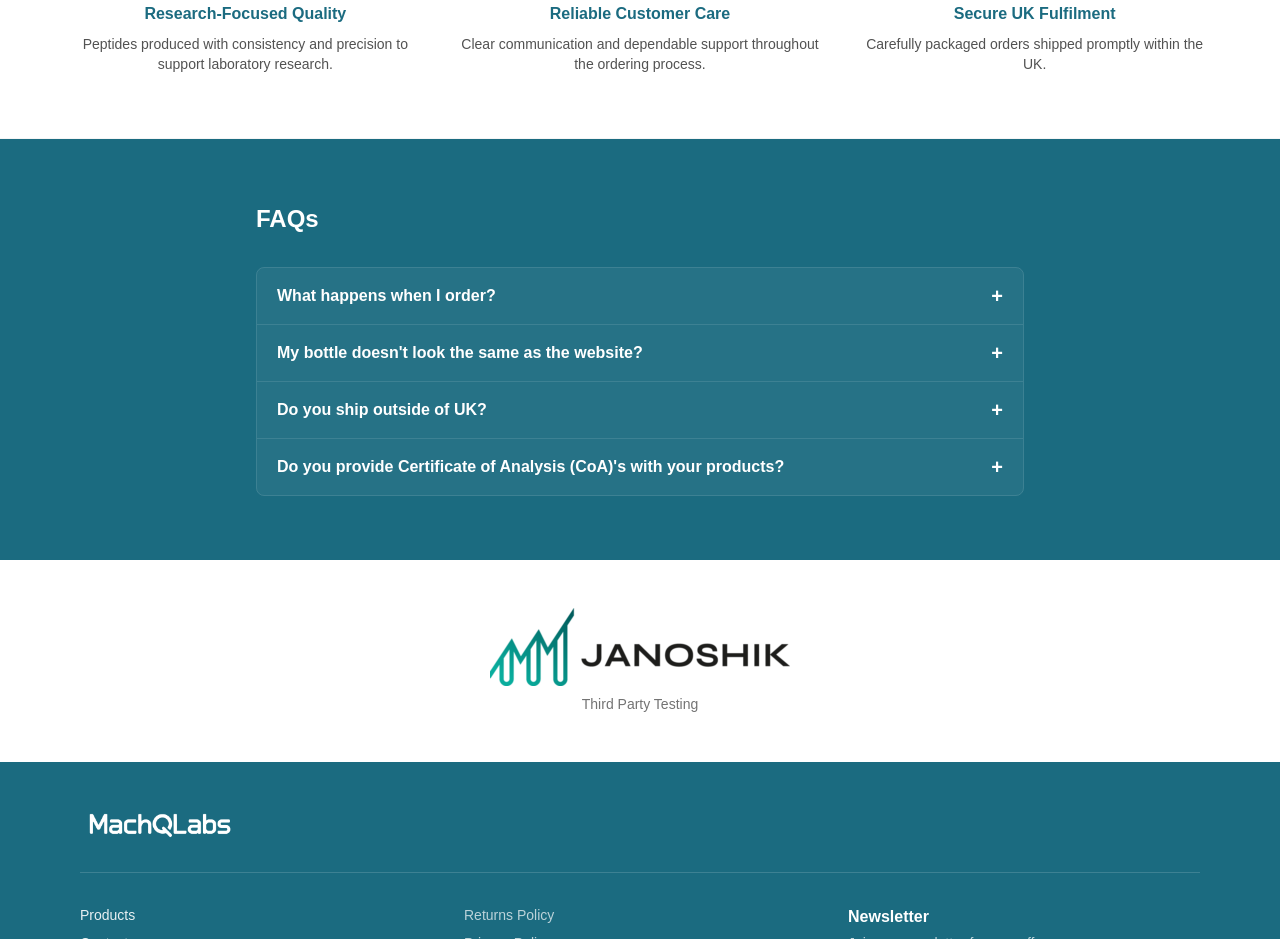
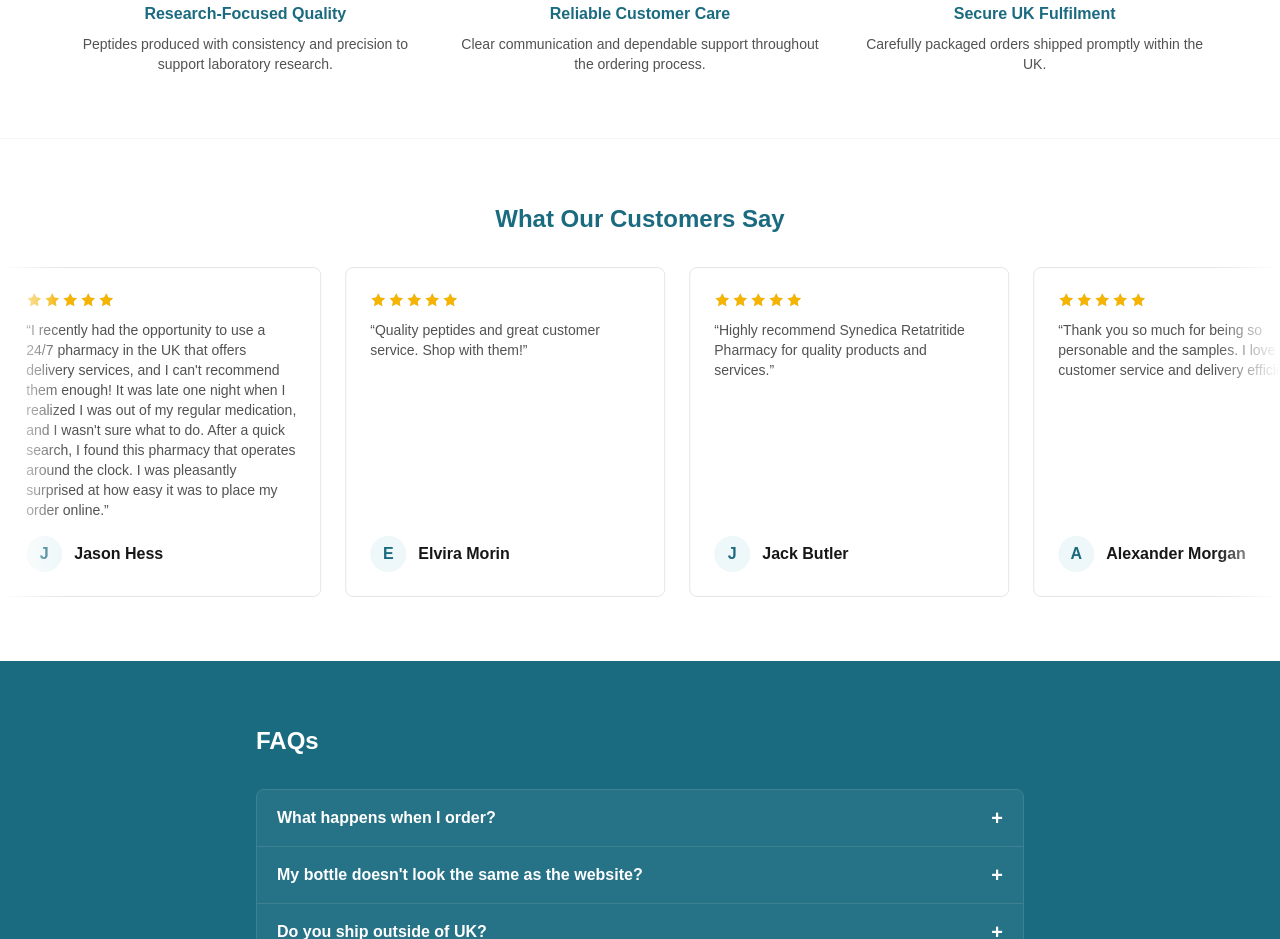
Before and after one commit to upgpeptilo/machqlabs-repo, a Next.js app: page / in a window 1280 px wide. Shown: the part 1600-2539 px from the top of the page. Built offline with nearby package versions, Linux system fonts and the light colour scheme; no server answers; the database is empty.

Commit message:
Add customer reviews section with left-to-right marquee animation
Displays 10 customer reviews with individual star ratings (4/4.5/5) in a
slow, continuously scrolling row across the homepage, products page, and
each product detail page, pausing on hover for readability.

```diff
--- a/src/app/globals.css
+++ b/src/app/globals.css
@@ -17,3 +17,18 @@ body {
   color: var(--foreground);
   font-family: Arial, Helvetica, sans-serif;
 }
+
+@keyframes reviews-marquee {
+  from {
+    transform: translateX(-50%);
+  }
+  to {
+    transform: translateX(0%);
+  }
+}
+
+.animate-reviews-marquee {
+  animation-name: reviews-marquee;
+  animation-timing-function: linear;
+  animation-iteration-count: infinite;
+}
--- a/src/app/page.tsx
+++ b/src/app/page.tsx
@@ -2,6 +2,7 @@ import Image from "next/image";
 import Link from "next/link";
 import ProductCard from "@/components/ProductCard";
 import FaqAccordion from "@/components/FaqAccordion";
+import Reviews from "@/components/Reviews";
 import { getBestSellers } from "@/lib/products";
 
 const valueProps = [
@@ -97,6 +98,8 @@ export default async function Home() {
         </div>
       </section>
 
+      <Reviews limit={6} />
+
       <section className="bg-[#1b6b80] px-4 py-16">
         <div className="mx-auto max-w-3xl">
           <h2 className="text-2xl font-bold text-white">FAQs</h2>
--- a/src/app/product/[slug]/page.tsx
+++ b/src/app/product/[slug]/page.tsx
@@ -4,6 +4,7 @@ import { notFound } from "next/navigation";
 import { getProduct, storageText, disclaimerText } from "@/lib/products";
 import { getUsdRates } from "@/lib/currency";
 import ProductActions from "@/components/ProductActions";
+import Reviews from "@/components/Reviews";
 
 export default async function ProductPage({
   params,
@@ -16,6 +17,7 @@ export default async function ProductPage({
   const rates = await getUsdRates();
 
   return (
+    <div>
       <div className="mx-auto max-w-6xl px-4 py-16">
         <div className="grid gap-12 sm:grid-cols-2">
           <Image
@@ -54,5 +56,8 @@ export default async function ProductPage({
           </div>
         </div>
       </div>
+
+      <Reviews limit={3} title="What Customers Say" />
+    </div>
   );
 }
--- a/src/app/products/page.tsx
+++ b/src/app/products/page.tsx
@@ -1,4 +1,5 @@
 import ProductCard from "@/components/ProductCard";
+import Reviews from "@/components/Reviews";
 import { getProducts } from "@/lib/products";
 
 export const metadata = { title: "Products – MachQ Labs" };
@@ -14,6 +15,7 @@ export default async function ProductsPage({
   const filtered = query ? products.filter((p) => p.title.toLowerCase().includes(query)) : products;
 
   return (
+    <div>
       <div className="mx-auto max-w-6xl px-4 py-16">
         <h1 className="text-3xl font-bold text-[#1b6b80]">Products</h1>
         <p className="mt-2 text-sm text-neutral-500">For research purposes only</p>
@@ -28,5 +30,8 @@ export default async function ProductsPage({
           ))}
         </div>
       </div>
+
+      <Reviews />
+    </div>
   );
 }
--- /dev/null
+++ b/src/components/Reviews.tsx
@@ -0,0 +1,66 @@
+import { reviews, type Review } from "@/lib/reviews";
+
+function StarRow() {
+  return (
+    <div className="flex gap-0.5">
+      {Array.from({ length: 5 }).map((_, i) => (
+        <svg key={i} viewBox="0 0 20 20" fill="currentColor" className="h-4 w-4 shrink-0">
+          <path d="M10 1.5l2.6 5.4 5.9.8-4.3 4.2 1 5.9L10 15l-5.2 2.8 1-5.9L1.5 7.7l5.9-.8L10 1.5Z" />
+        </svg>
+      ))}
+    </div>
+  );
+}
+
+function Stars({ rating }: { rating: number }) {
+  return (
+    <div className="relative inline-flex text-neutral-300" aria-label={`${rating} out of 5 stars`}>
+      <StarRow />
+      <div className="absolute inset-0 overflow-hidden text-[#f5b400]" style={{ width: `${(rating / 5) * 100}%` }}>
+        <StarRow />
+      </div>
+    </div>
+  );
+}
+
+function ReviewCard({ review }: { review: Review }) {
+  return (
+    <div className="flex w-80 shrink-0 flex-col rounded-lg border border-neutral-200 bg-white p-6">
+      <Stars rating={review.rating} />
+      <p className="mt-3 flex-1 text-sm text-neutral-600">&ldquo;{review.body}&rdquo;</p>
+      <div className="mt-4 flex items-center gap-3">
+        <span className="flex h-9 w-9 shrink-0 items-center justify-center rounded-full bg-[#eef7f9] font-semibold text-[#1b6b80]">
+          {review.name.charAt(0)}
+        </span>
+        <p className="font-semibold text-neutral-900">{review.name}</p>
+      </div>
+    </div>
+  );
+}
+
+export default function Reviews({
+  limit,
+  title = "What Our Customers Say",
+}: {
+  limit?: number;
+  title?: string;
+}) {
+  const shown = limit ? reviews.slice(0, limit) : reviews;
+  const track = [...shown, ...shown];
+
+  return (
+    <section className="py-16">
+      <h2 className="text-center text-2xl font-bold text-[#1b6b80]">{title}</h2>
+      <div className="group mt-8 overflow-hidden [mask-image:linear-gradient(to_right,transparent,black_5%,black_95%,transparent)]">
+        <div
+          className="flex w-max gap-6 animate-reviews-marquee group-hover:[animation-play-state:paused]"
+          style={{ animationDuration: `${shown.length * 6}s` }}
+        >
+          {track.map((review, i) => (
+            <ReviewCard key={`${review.name}-${i}`} review={review} />
+          ))}
+        </div>
+      </div>
+    </section>
+  );
+}
--- /dev/null
+++ b/src/lib/reviews.ts
@@ -0,0 +1,58 @@
+export type Review = {
+  name: string;
+  body: string;
+  rating: number;
+};
+
+export const reviews: Review[] = [
+  {
+    name: "Elvira Morin",
+    body: "Quality peptides and great customer service. Shop with them!",
+    rating: 5,
+  },
+  {
+    name: "Jack Butler",
+    body: "Highly recommend Synedica Retatritide Pharmacy for quality products and services.",
+    rating: 5,
+  },
+  {
+    name: "Alexander Morgan",
+    body: "Thank you so much for being so personable and the samples. I love the customer service and delivery efficiency.",
+    rating: 4.5,
+  },
+  {
+    name: "Michael Neitte",
+    body: "I recently tried out a pharmacy in the UK that offers delivery, and I have to say, it was a great experience. The ordering process was straightforward, and I was pleasantly surprised by how quickly my items arrived at my doorstep. The delivery person was friendly and made sure everything was handed over safely.",
+    rating: 4,
+  },
+  {
+    name: "Kathy Moore",
+    body: "What impressed me the most was the wide range of products available, from prescriptions to over-the-counter medications. They also kept me updated on my order status, which made me feel valued as a customer. Overall, I'm really happy with their service and would definitely recommend it to anyone looking for pharmacy delivery options.",
+    rating: 5,
+  },
+  {
+    name: "Jason Hess",
+    body: "I recently had the opportunity to use a 24/7 pharmacy in the UK that offers delivery services, and I can't recommend them enough! It was late one night when I realized I was out of my regular medication, and I wasn't sure what to do. After a quick search, I found this pharmacy that operates around the clock. I was pleasantly surprised at how easy it was to place my order online.",
+    rating: 4.5,
+  },
+  {
+    name: "Nancy Wilsoret",
+    body: "The website was user-friendly, making the whole process smooth and stress-free. Plus, their prices are much more affordable compared to some of the other local options I've seen. It felt great to know that I wasn't breaking the bank just to get the medicines I needed.",
+    rating: 4,
+  },
+  {
+    name: "Alex Morison",
+    body: "Within an hour of placing my order, the delivery arrived right at my doorstep. The delivery person was friendly and professional, which made the experience even better. I loved that I could get my medication without having to step out or wait in long queues, especially at odd hours when other pharmacies wouldn't be open.",
+    rating: 5,
+  },
+  {
+    name: "Todd Morgan",
+    body: "What struck me the most was their commitment to customer service. They included a small note with my delivery, thanking me for my order, which felt personal and made me feel valued as a customer. Overall, I highly recommend this pharmacy for anyone in need of reliable, affordable, and convenient service. It's such a relief to have access to these kinds of resources, especially when you need them the most!",
+    rating: 4.5,
+  },
+  {
+    name: "Denis Buch",
+    body: "I've been using this local UK pharmacy for my medication needs, and I can't recommend them enough! Their 24/7 delivery service is a lifesaver, especially when I run out of essentials late at night. Plus, their prices are pretty reasonable compared to other pharmacies, which is a nice bonus.",
+    rating: 5,
+  },
+];
```
Lines whose indentation alone changed are shown as unchanged.
